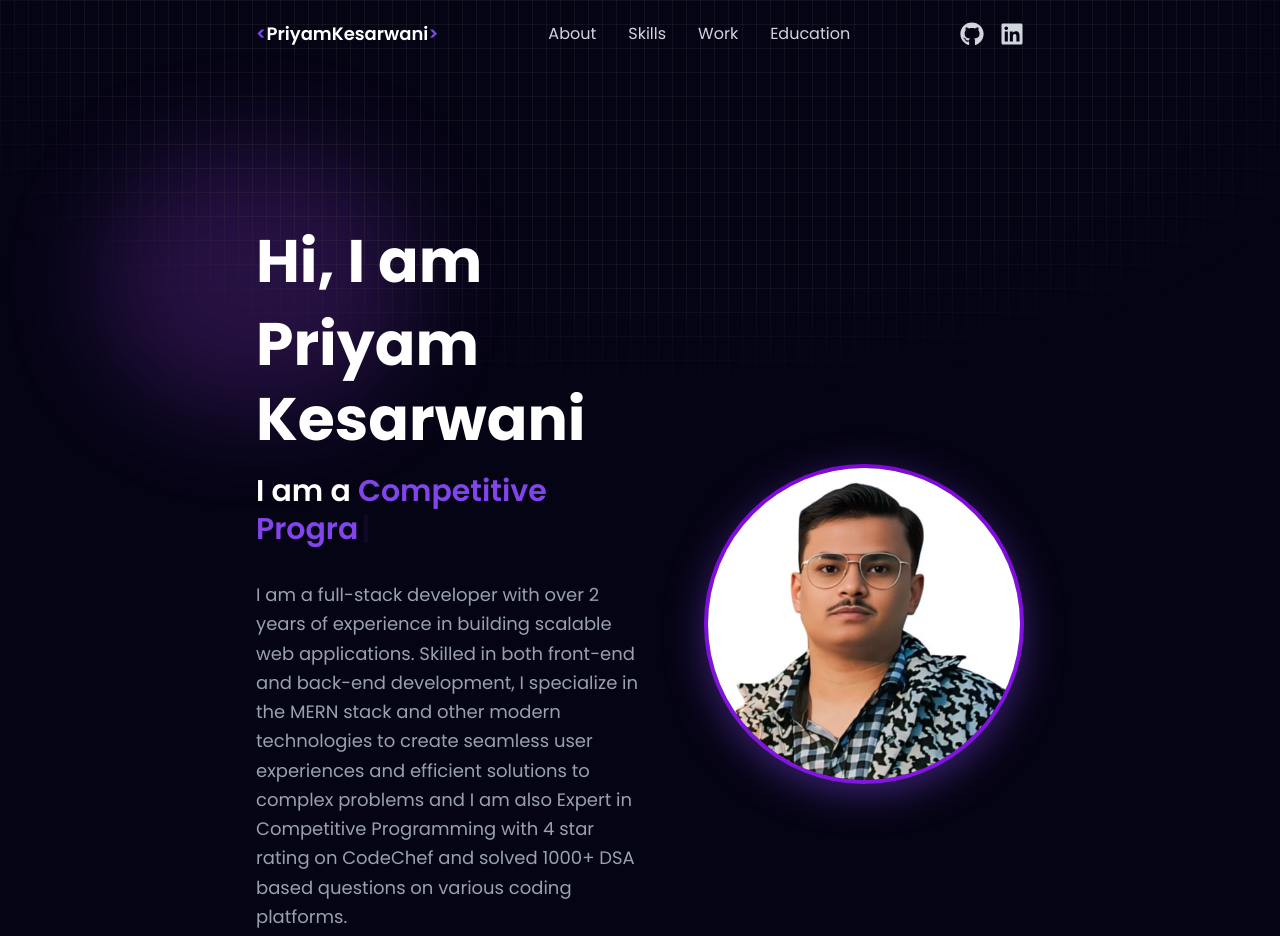
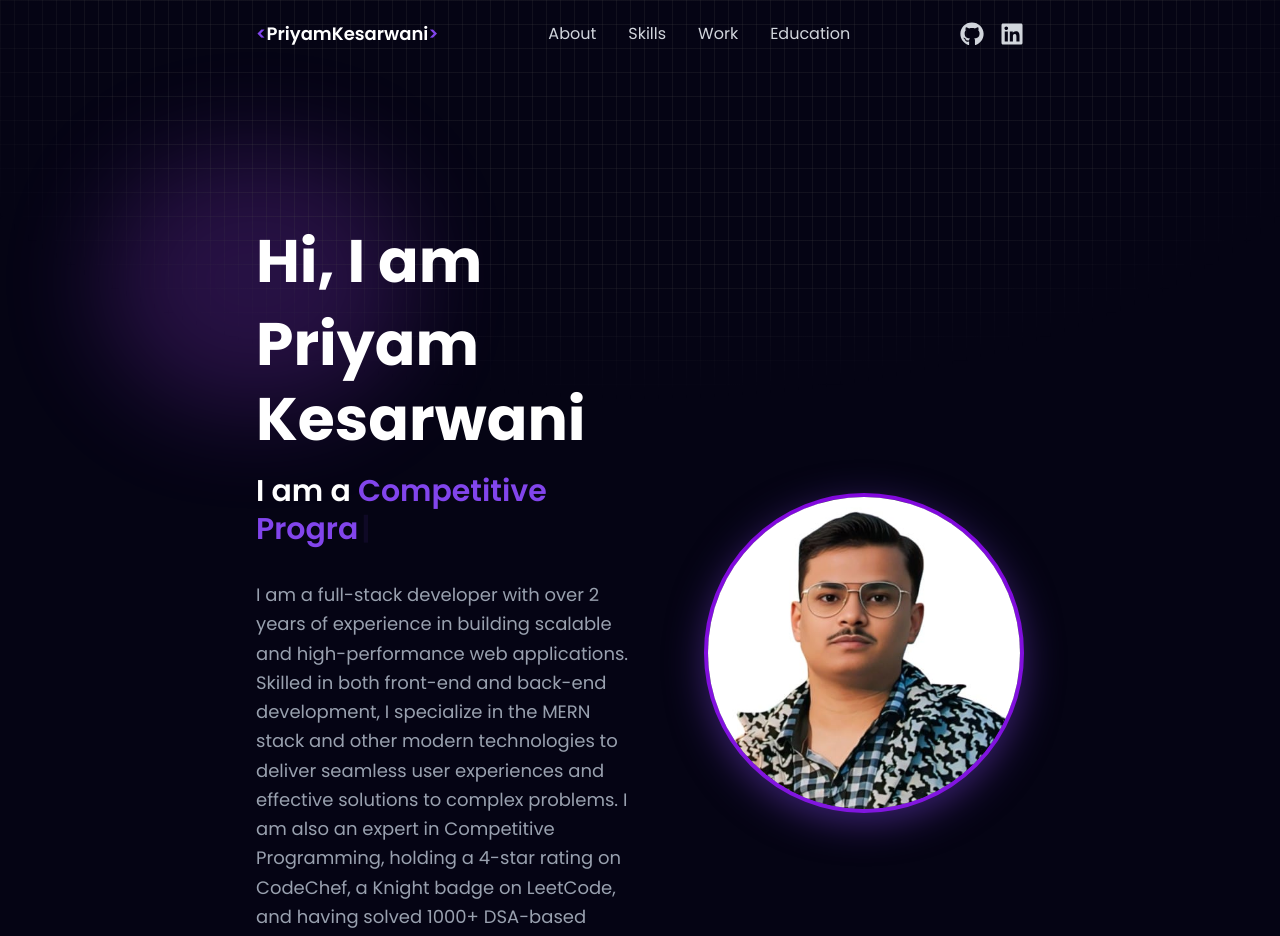
Before and after one commit to Priyam-Kesarwani/My_Portfolio, a React (Vite) app: page / in a window 1280 px wide. Shown: the top 936 px of the page. Built offline with nearby package versions, Linux system fonts and the light colour scheme.

Commit message:
Update About.jsx

```diff
--- a/src/components/About/About.jsx
+++ b/src/components/About/About.jsx
@@ -41,12 +41,7 @@ const About = () => {
             </span>
           </h3>
           <p className="text-base sm:text-lg md:text-lg text-gray-400 mb-10 mt-8 leading-relaxed">
-            I am a full-stack developer with over 2 years of experience in
-            building scalable web applications. Skilled in both front-end and
-            back-end development, I specialize in the MERN stack and other
-            modern technologies to create seamless user experiences and
-            efficient solutions to complex problems and I am also Expert in
-            Competitive Programming with 4 star rating on CodeChef and solved 1000+ DSA based questions on various coding platforms.
+           I am a full-stack developer with over 2 years of experience in building scalable and high-performance web applications. Skilled in both front-end and back-end development, I specialize in the MERN stack and other modern technologies to deliver seamless user experiences and effective solutions to complex problems. I am also an expert in Competitive Programming, holding a 4-star rating on CodeChef, a Knight badge on LeetCode, and having solved 1000+ DSA-based problems across multiple coding platforms.
           </p>
 
           {/* Download Resume Button */}
```
